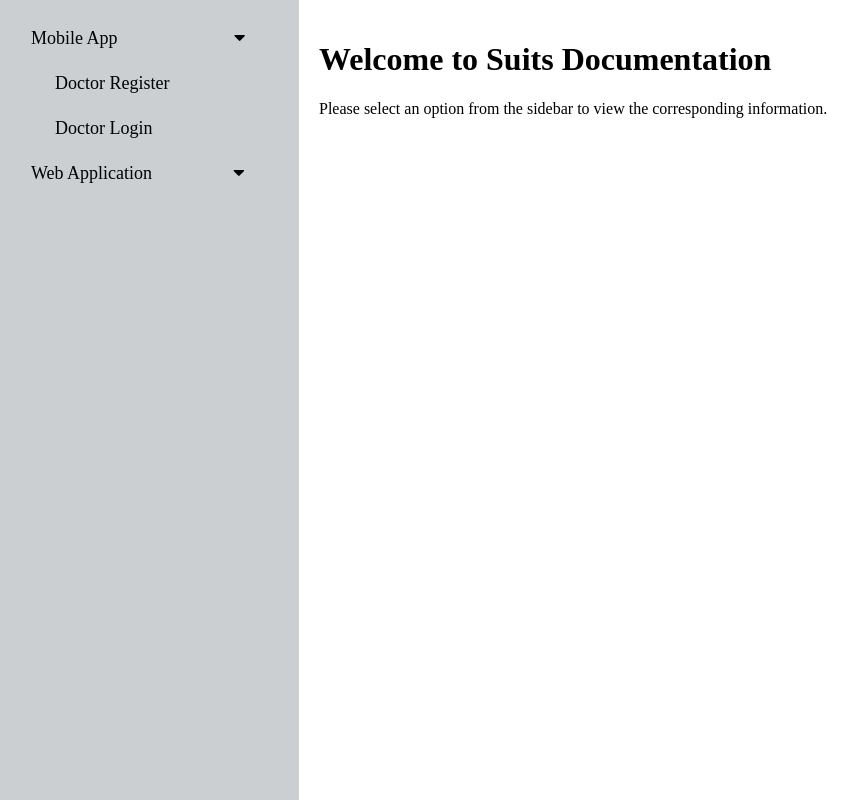
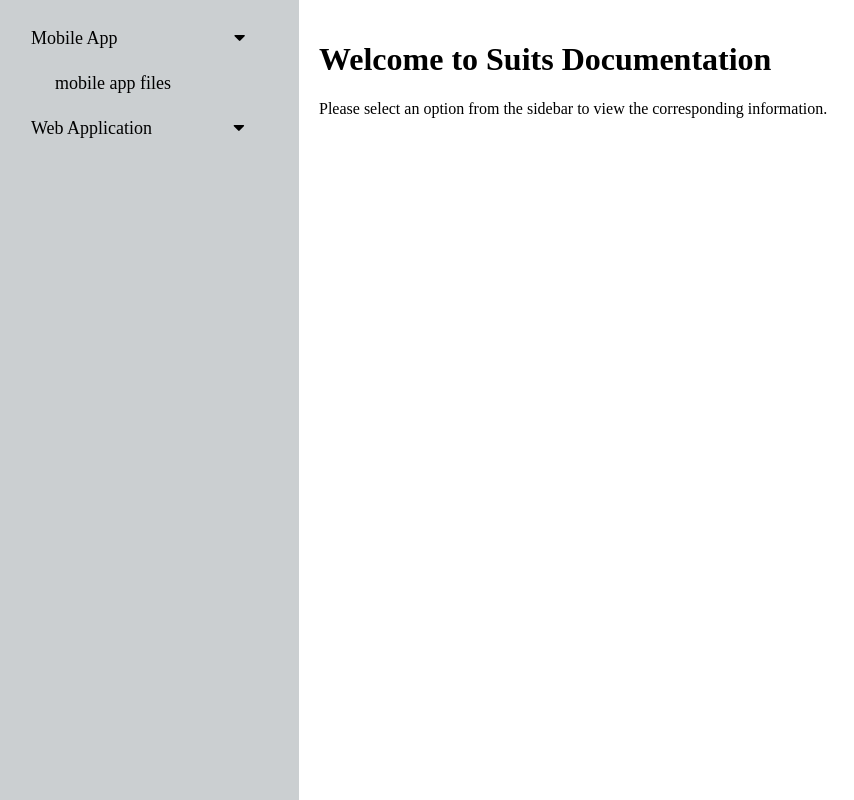
Before and after one commit to cirruslabs-io/suits, a plain HTML site: page index.html in a window 1280 px wide. Both pictures are taken after a click on the link "Mobile App". Shown: the whole page, without its empty margins (1-855 px from the left). Drawn offline with nearby package versions, Linux system fonts and the light colour scheme.

Commit message:
modified

```diff
--- a/index.html
+++ b/index.html
@@ -23,12 +23,7 @@
               <i class="fas fa-caret-down" style="margin-left: 7rem"></i
             ></a>
             <div class="dropdown-content">
-              <a href="#" onclick="handleMenuItemClick('doctorRegister.md')"
-                >Doctor Register</a
-              >
-              <a href="#" onclick="handleMenuItemClick('login.md')"
-                >Doctor Login</a
-              >
+              <a href="#">mobile app files</a>
             </div>
           </li>
           <li class="dropdown">
@@ -38,6 +33,7 @@
             ></a>
             <div class="dropdown-content">
               <div class="dropdown">
+                <a href="#" onclick="handleMenuItemClick('login.md')">Login</a>
                 <a href="#" class="dropbtn"
                   >Suitscare Network
                   <i class="fas fa-caret-down" style="margin-left: 2.5rem"></i
```
